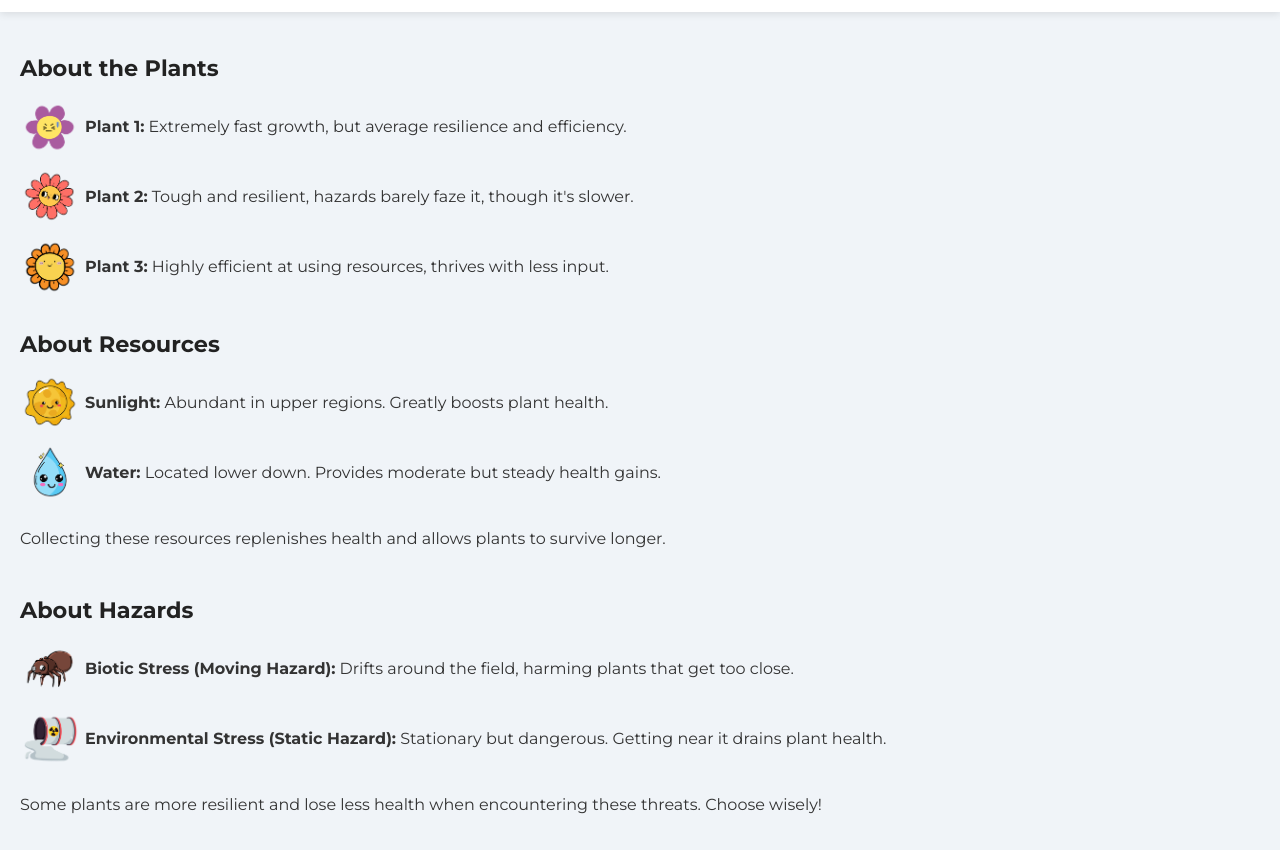
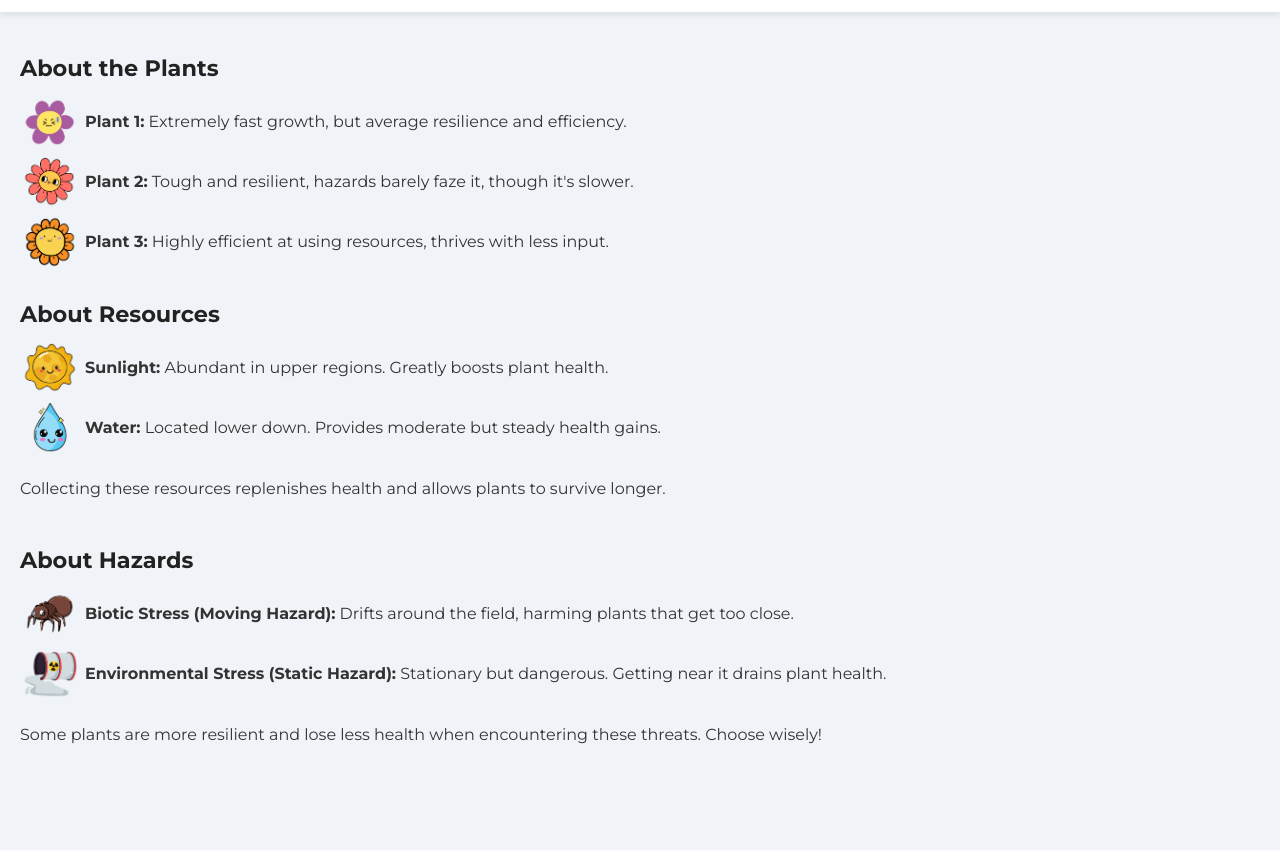
Before and after one commit to cmn92/Plant-Growth-Simulation-JS, a plain HTML site: page index.html in a window 1280 px wide. Both pictures are taken after a click on the button "About Game". Shown: the part 58-908 px from the top of the page. After the commit the page ends 838 px from the top, so only its background shows below. Drawn offline with Linux system fonts and the light colour scheme.

Commit message:
Update index.html

```diff
--- a/index.html
+++ b/index.html
@@ -349,8 +349,8 @@
 
         .about-description img {
             width: 60px;
-            height: 60px;
-            border-radius: 5px;
+            height: 50px;
+            border-radius: 3px;
             object-fit: cover;
         }
 
```
